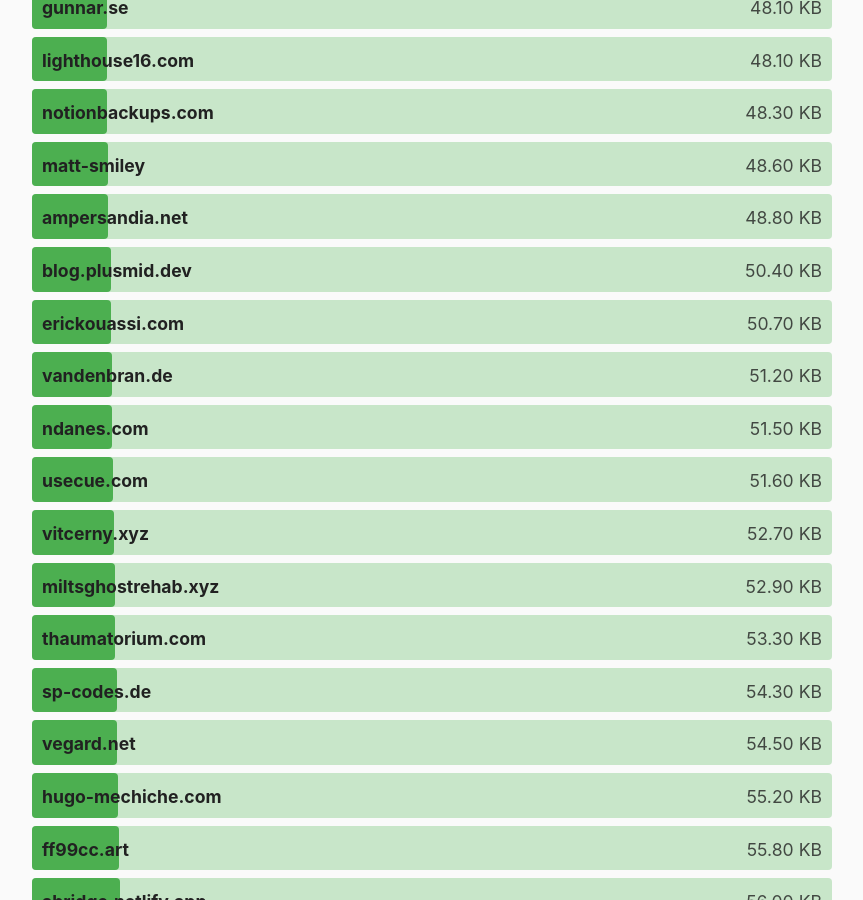
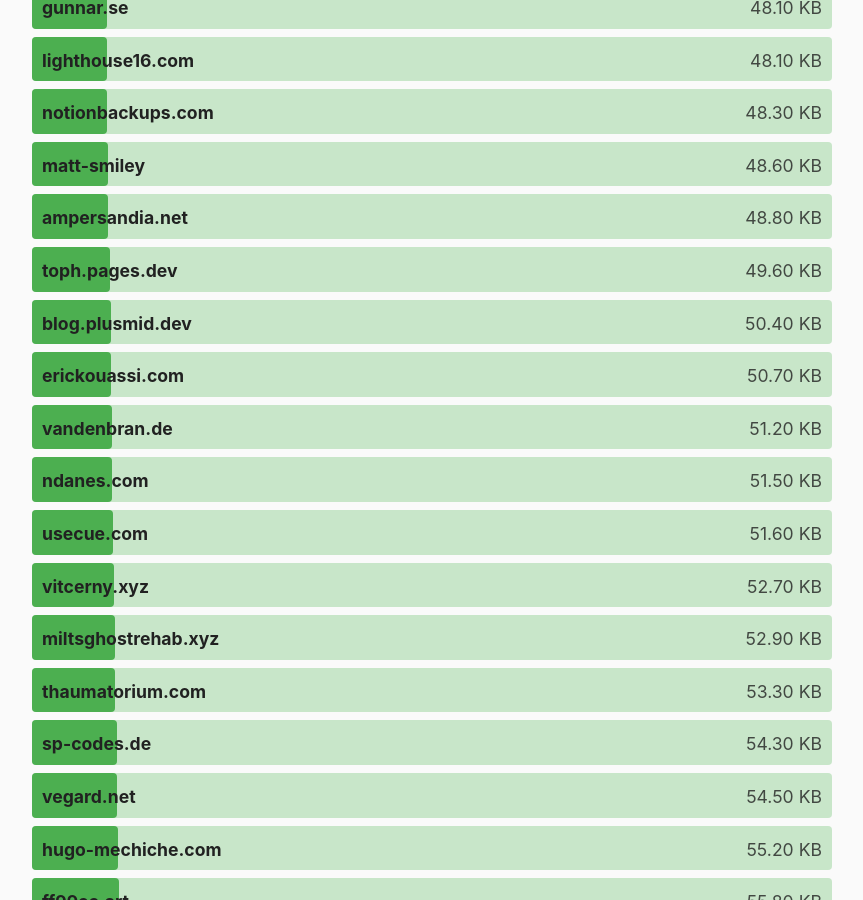
Before and after one commit to kevquirk/512kb.club, a Jekyll site: the page built from index.md, in a window 1280 px wide and 900 px high, scrolled down 14945 px. Shown: the whole window, without its empty margins (208-1071 px from the left). Built offline with Jekyll 4.4.1, drawn with Linux system fonts in a browser that asks for light colours.

Commit message:
Update sites.yml

```diff
--- a/_data/sites.yml
+++ b/_data/sites.yml
@@ -2997,6 +2997,11 @@
   size: 390
   last_checked: 2023-01-09
 
+- domain: toph.pages.dev
+  url: https://toph.pages.dev/
+  size: 49.6
+  last_checked: 2023-10-21
+
 - domain: topikettunen.com
   url: https://topikettunen.com
   size: 26.0
```
